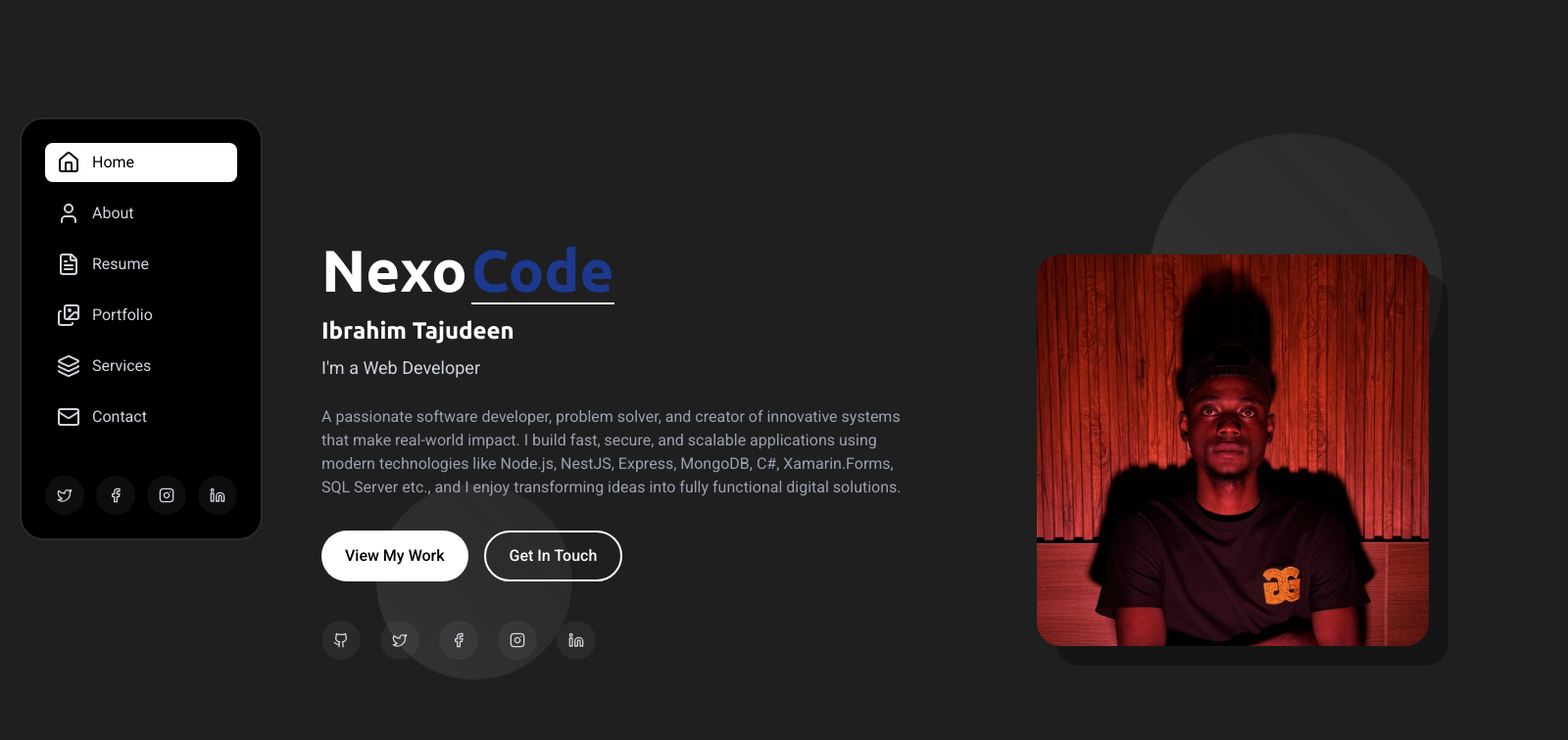
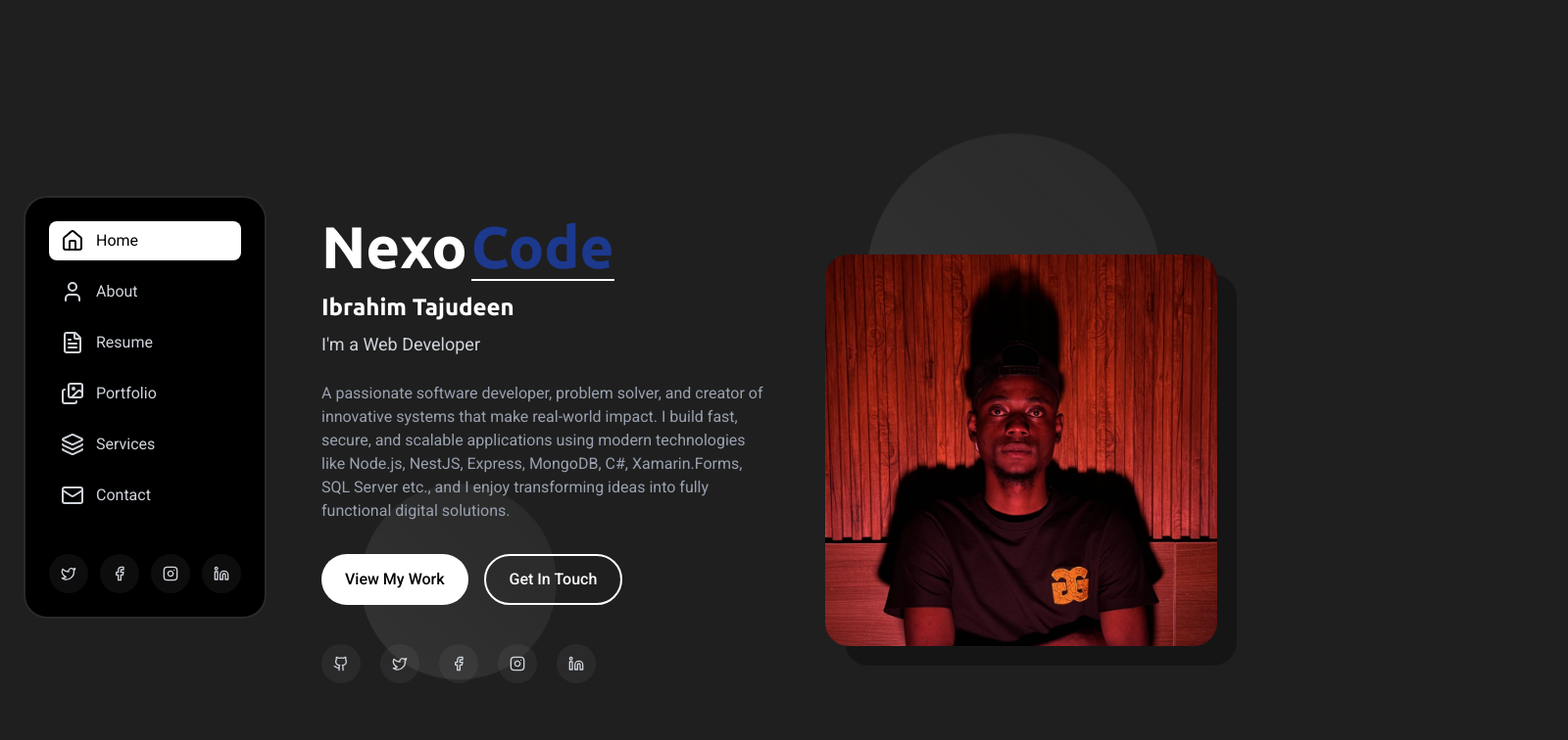
Before and after one commit to IbrahimTajudeen/nexocode, a Next.js app: page / in a window 1280 px wide. Shown: the top 756 px of the page at 98% size, 1600 px wide, since content can reach past the window. Built offline with nearby package versions, Linux system fonts and the light colour scheme.

Commit message:
fix: screen fit layout

```diff
--- a/app/page.tsx
+++ b/app/page.tsx
@@ -14,7 +14,7 @@ import { Menu } from 'lucide-react'
 export default function Home() {
   const [open, setOpen] = useState(false);
   return (
-    <main className="grid grid-cols-12 min-h-full max-w-screen">
+    <main className="grid grid-cols-12 min-h-full max-w-full">
       {/* Mobile Toggle */}
       <button
         className="fixed top-6 right-6 lg:hidden z-100 p-2 bg-black/20 rounded-lg border border-white/10"
@@ -22,13 +22,13 @@ export default function Home() {
       >
         <Menu className="w-6 h-6 text-white" />
       </button>
-      <div className={`col-span-3 lg:bg-transparent lg:backdrop-blur-none lg:block max-h-full lg:w-full fixed lg:relative px-5 top-0 z-50 transition-all duration-100 ${
-          open ? "backdrop-blur-xs w-screen h-screen flex justify-center items-center bg-white/10" : "hidden xl:block"
+      <div className={`col-span-12 lg:col-span-3 lg:bg-transparent lg:backdrop-blur-none lg:block max-h-full lg:w-full fixed lg:relative px-5 top-0 z-50 transition-all duration-100 ${
+          open ? "backdrop-blur-xs w-screen h-screen block" : "hidden xl:block"
         }
         `} style={{ scrollbarWidth: 'none' }}>
         <Sidebar open={open} />
       </div>
-      <section className="col-span-9 flex-1 w-screen">
+      <section className="col-span-12 lg:col-span-9 flex-1 max-w-screen">
         <Hero />
         <About />
         <Stats />
--- a/components/contact.tsx
+++ b/components/contact.tsx
@@ -94,7 +94,7 @@ interface ContactInfo {
 function ContactItem({ title, infos, children }: ContactInfo) {
     return (
         <div className="flex space-x-2 items-center px-5 py-3 bg-white/10 backdrop-blur-xs rounded-lg hover:bg-white/20 hover:scale-105 transition-all duration-300">
-            <div className="rounded-full p-5 bg-white/20 border border-white/30">
+            <div className="rounded-full p-4 bg-white/20 border border-white/30">
                 {children}
             </div>
             <div>
--- a/components/side-bar.tsx
+++ b/components/side-bar.tsx
@@ -26,7 +26,7 @@ export default function Sidebar({ open }: { open: boolean }) {
   // const [deepDropdown, setDeepDropdown] = useState(false);
 
   return (
-    <header className="md:flex w-fit h-fit fixed top-0 bg-black border-2 border-[#2a2a2a] rounded-3xl my-[15vh] mx-auto p-6 flex-col justify-between transition-all duration-100">
+    <header className="md:flex w-fit h-fit fixed top-0 bg-black border-2 border-[#2a2a2a] rounded-3xl my-[25vh] mx-1 p-6 flex-col justify-between transition-all duration-100">
 
       <div
         className={`flex flex-col items-start transition-all duration-100 ${
```
